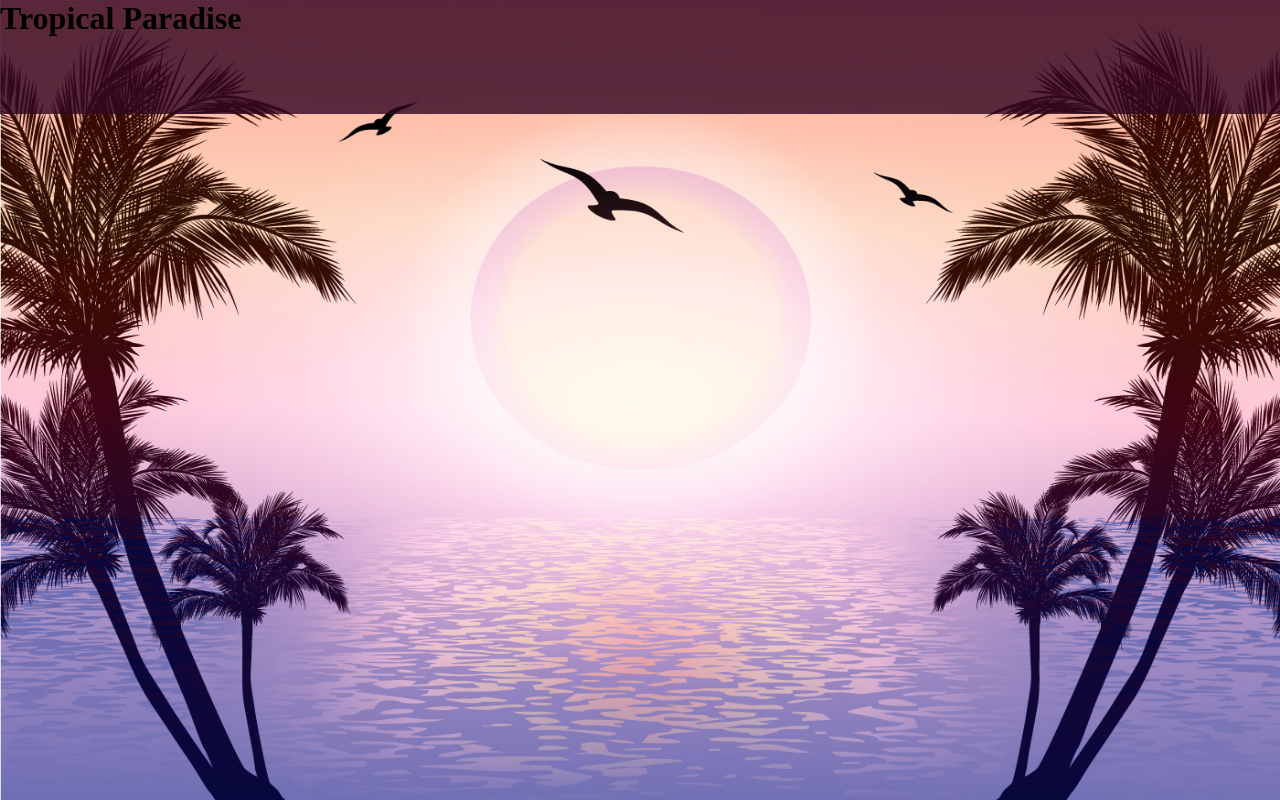
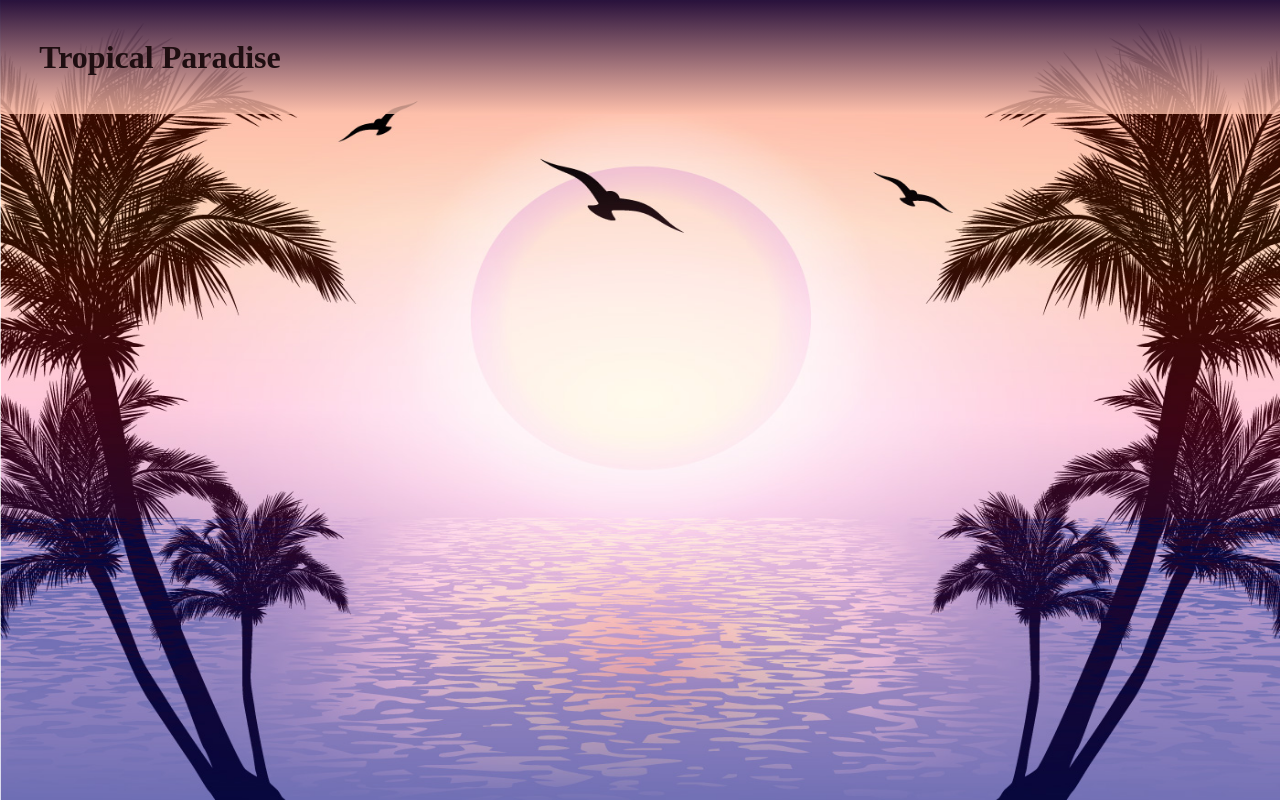
Before and after one commit to Jdoggett50/Odin-restaurants-page, a website built with webpack: page dist/index.html in a window 1280 px wide. Built offline with nearby package versions, Linux system fonts and the light colour scheme.

Commit message:
adjusted layout of main page

```diff
--- a/src/tab-build/page-load.js
+++ b/src/tab-build/page-load.js
@@ -1,7 +1,7 @@
 export default pageLoad;
 export {content};
 //page specific styling
-import pageLoadStyle from '../tab-style/page-load.css';
+import pageStyle from '../tab-style/page-load.css';
 //DRY styling
 import indexStyles from '../tab-style/index.css';
 
@@ -12,8 +12,18 @@ function pageLoad(el){
     //make header
     const header = document.createElement('header');
     const h1 = document.createElement('h1');
+    const div = document.createElement('div');
     h1.textContent = "Tropical Paradise";
+    div.classList.add('container');
+    const elArray = [header, div];
     header.appendChild(h1);
-    el.appendChild(header);
-    return el
+    // el.appendChild(header);
+    // el.appendChild(div);
+    return elArray.forEach(i => {
+        el.appendChild(i);
+    })
 }
+
+function loadElements() {
+
+}
--- a/src/tab-style/page-load.css
+++ b/src/tab-style/page-load.css
@@ -1,16 +1,21 @@
-body {
+.container {
     background: url(../photos/tropical-scene.jpg) no-repeat;
-    background-size: 100vw 100vh;
+    background-size: 100% 100%;
+    grid-row: 1 / 4;
+    grid-column: 1 / 4;
 }
 
 header {
     display: grid;
     grid-template-columns: 1fr 3fr;
-    background-color: #310622CC;
     grid-row: 1 / 2;
     grid-column: 1 / 4;
+    z-index: 2;
+    color: #1E0E11;
+    background: linear-gradient(#1A0735EF ,#FEC0ABCC);
 }
 
-/* h1 {
-
-} */
+h1 {
+    justify-self: center;
+    align-self: center;
+}
```
Also changed, not shown: dist/main.bundle.js.
